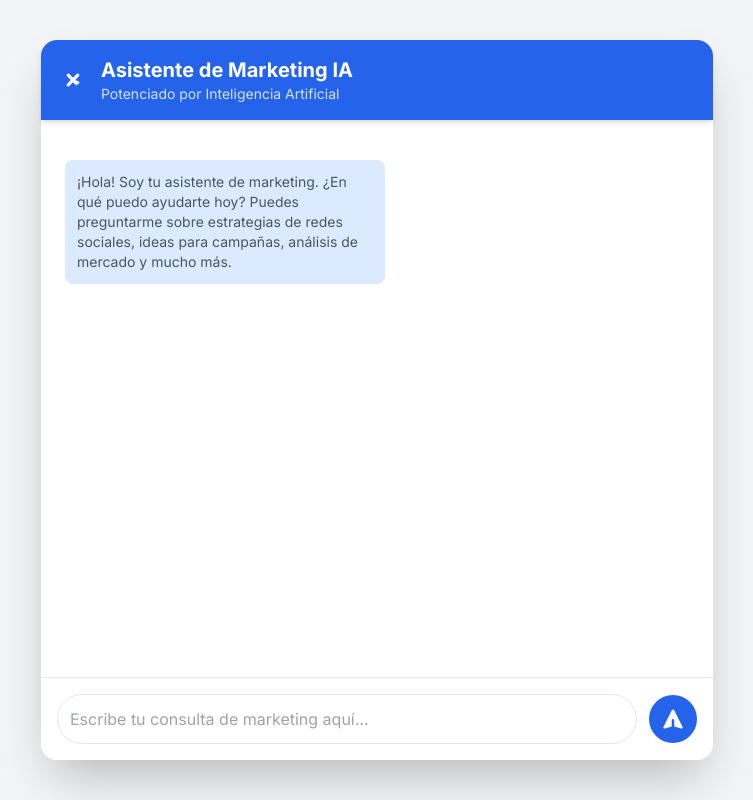
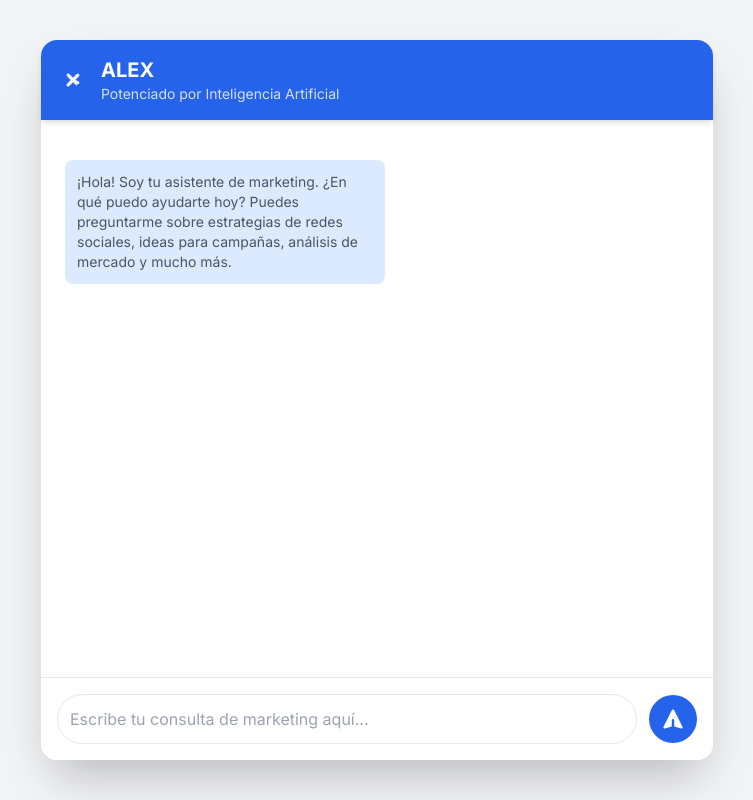
Before and after one commit to danieltr112501/chatbot-marketing-1, a plain HTML site: page index.html in a window 1280 px wide. Shown: the whole page, without its empty margins (263-1016 px from the left). Drawn offline with nearby package versions, Linux system fonts and the light colour scheme.

Commit message:
Update index.html

```diff
--- a/index.html
+++ b/index.html
@@ -29,7 +29,7 @@
                 <path fill-rule="evenodd" d="M10 2a8 8 0 100 16 8 8 0 000-16zM2 10a8 8 0 1116 0 8 8 0 01-16 0zm10.293 2.293a1 1 0 001.414-1.414L11.414 10l2.293-2.293a1 1 0 00-1.414-1.414L10 8.586 7.707 6.293a1 1 0 00-1.414 1.414L8.586 10l-2.293 2.293a1 1 0 101.414 1.414L10 11.414l2.293 2.293z" clip-rule="evenodd" />
             </svg>
             <div>
-                <h1 class="text-xl font-bold">Asistente de Marketing IA</h1>
+                <h1 class="text-xl font-bold">ALEX</h1>
                 <p class="text-sm opacity-80">Potenciado por Inteligencia Artificial</p>
             </div>
         </header>
```
